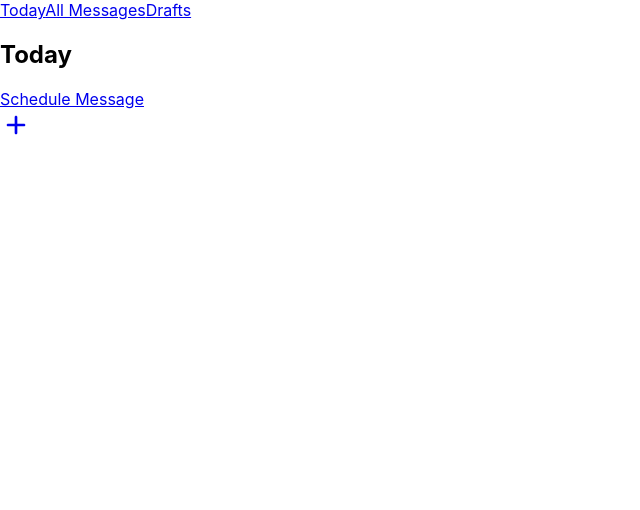
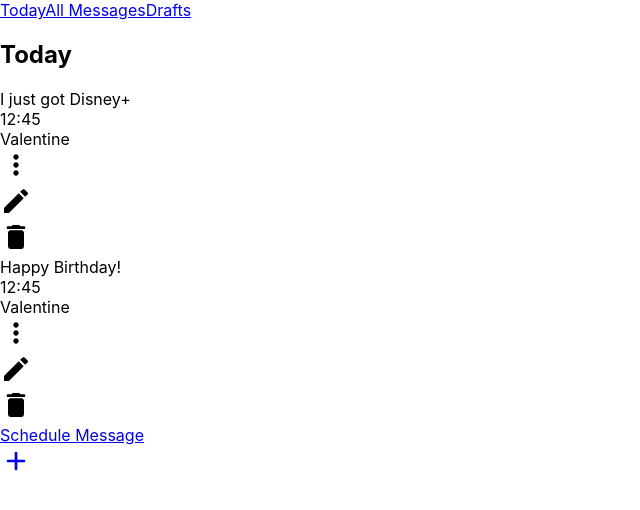
Before and after one commit to Ngoakor12/message-later, a React (Vite) app in the folder frontend/: page /today in a window 1280 px wide. Shown: the top 510 px of the page, without its empty margins (0-640 px from the left). Built offline with nearby package versions, Linux system fonts and the light colour scheme.

Commit message:
chore: add mock data

```diff
--- a/frontend/src/features/messages/Today.jsx
+++ b/frontend/src/features/messages/Today.jsx
@@ -1,9 +1,14 @@
 import ScheduleMessageButton from "../../components/ScheduleMessageButton";
+import messages from "../../mock-messages";
+import MessageSummary from "./MessageSummary";
 
 function Today() {
   return (
     <>
       <h2>Today</h2>
+      {messages.map((message) => {
+        return <MessageSummary message={message} />;
+      })}
       <ScheduleMessageButton />
     </>
   );
--- /dev/null
+++ b/frontend/src/mock-messages.js
@@ -0,0 +1,18 @@
+export default [
+  {
+    title: "I just got Disney+",
+    body: "I was just testing out Disney plus since it landed today in SA. Just wanted to say you can also test it out using my number, who know maybe I'll keep paying if it's good.",
+    from: "Ngoako",
+    time: "12:45",
+    day: "8 August 2022",
+    recipientName: "Valentine",
+  },
+  {
+    title: "Happy Birthday!",
+    body: "Happy birthday bro, hope it's a good one filled with food and laughter.",
+    from: "Ngoako",
+    time: "12:45",
+    day: "8 August 2022",
+    recipientName: "Valentine",
+  },
+];
```
